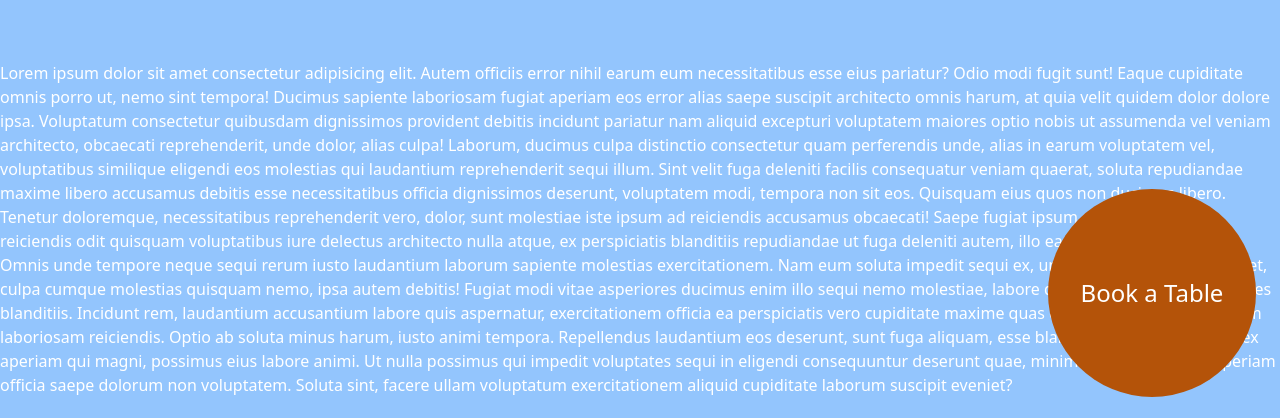
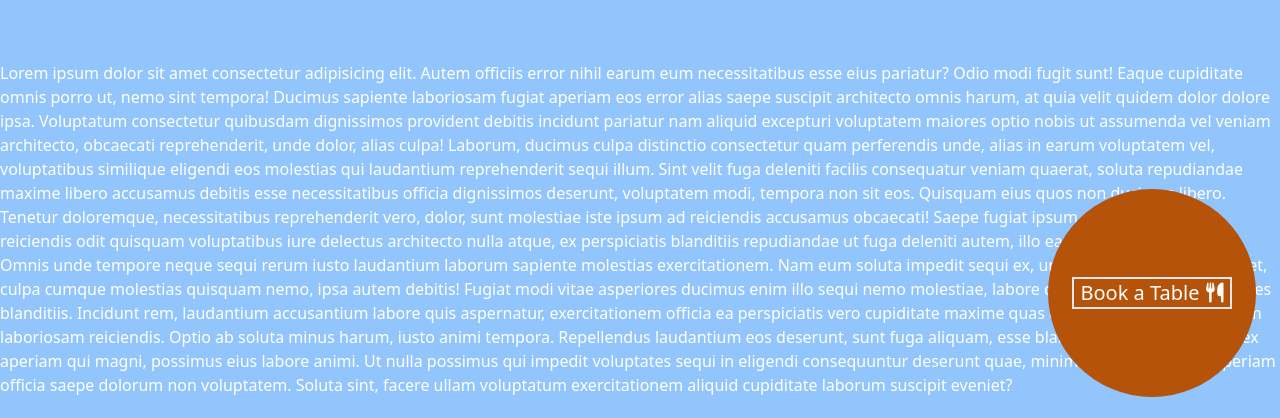
Before and after one commit to SauelAlmonte/earl-slider, a website: page public/index.html in a window 1280 px wide. Shown: the part 379-797 px from the top of the page. Drawn offline with Linux system fonts and the light colour scheme.

Commit message:
Earls Modal

```diff
--- a/public/index.html
+++ b/public/index.html
@@ -85,11 +85,20 @@
         class="bg-amber-700 fixed bottom-0 right-0 m-6 p-6 cursor-pointer hover:bg-amber-800 hover:-translate-y-1 h-52 w-52 items-center justify-center hover:scale-110 duration-300 flex rounded-full"
         id="book-table-btn"
     >
-        <p
-            class="text-white text-2xl"
+        <div
+            class="flex justify-evenly border-2 w-full"
         >
-            Book a Table
-        </p>
+            <p
+                class="text-white text-xl"
+            >
+                Book a Table
+
+            </p>
+
+            <span
+                class="fa-solid fa-utensils text-xl text-white">
+            </span>
+        </div>
     </div>
 
     <!-- Booking Table -->
```
Also changed, not shown: dist/styles.css.
